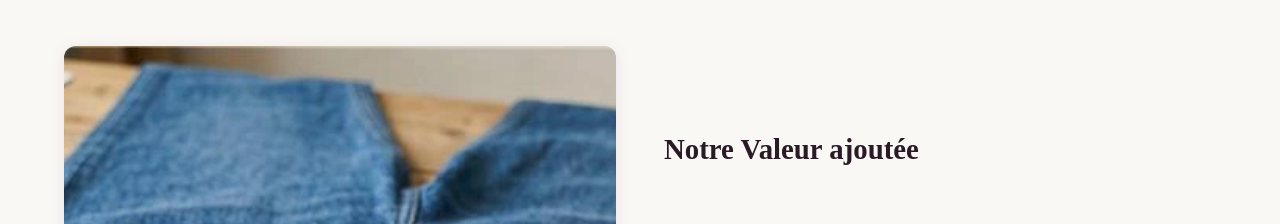
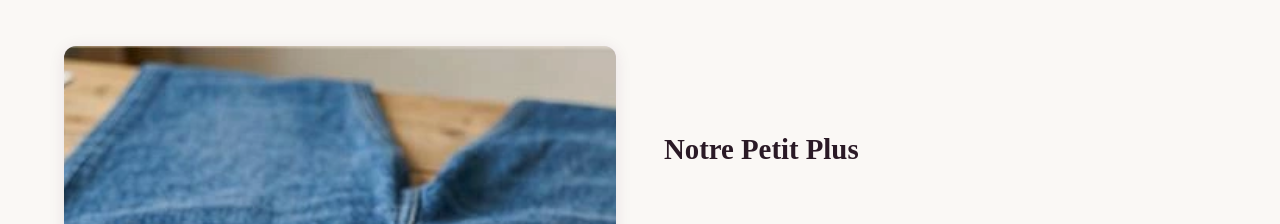
Before and after one commit to Y0LRIN/talaize.site, a plain HTML site: page index.html in a window 1280 px wide. Shown: the part 1760-1984 px from the top of the page. Drawn offline with Linux system fonts and the light colour scheme.

Commit message:
Slight wwording change

```diff
--- a/index.html
+++ b/index.html
@@ -75,7 +75,7 @@
           </a>
         </article>
         <article class="card--right">
-          <h2 class="card__title">Notre Valeur ajoutée</h2>
+          <h2 class="card__title">Notre Petit Plus</h2>
           <p class="card__text">
             T-Alaize souhaite redonner confiance aux femmes en proposant un
             pantalon type en plusieurs coloris, pensé pour toutes les
```
